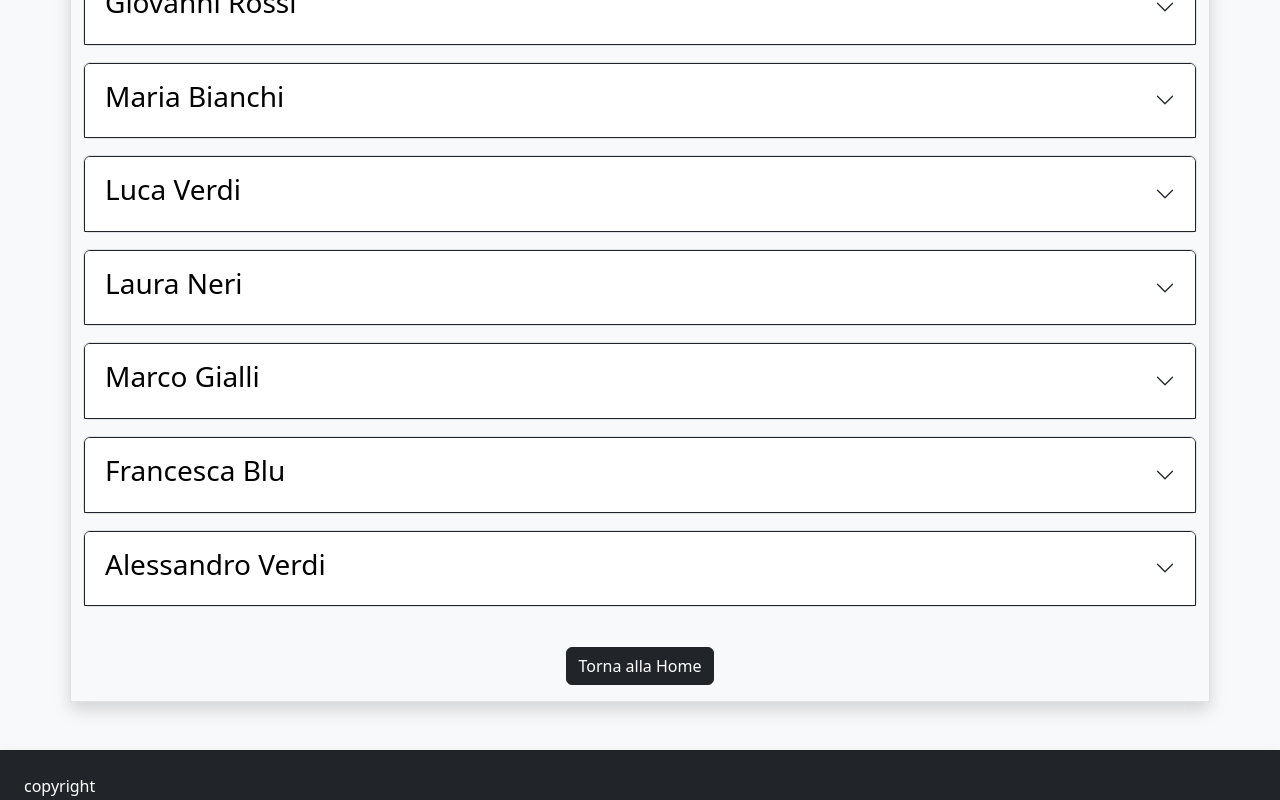
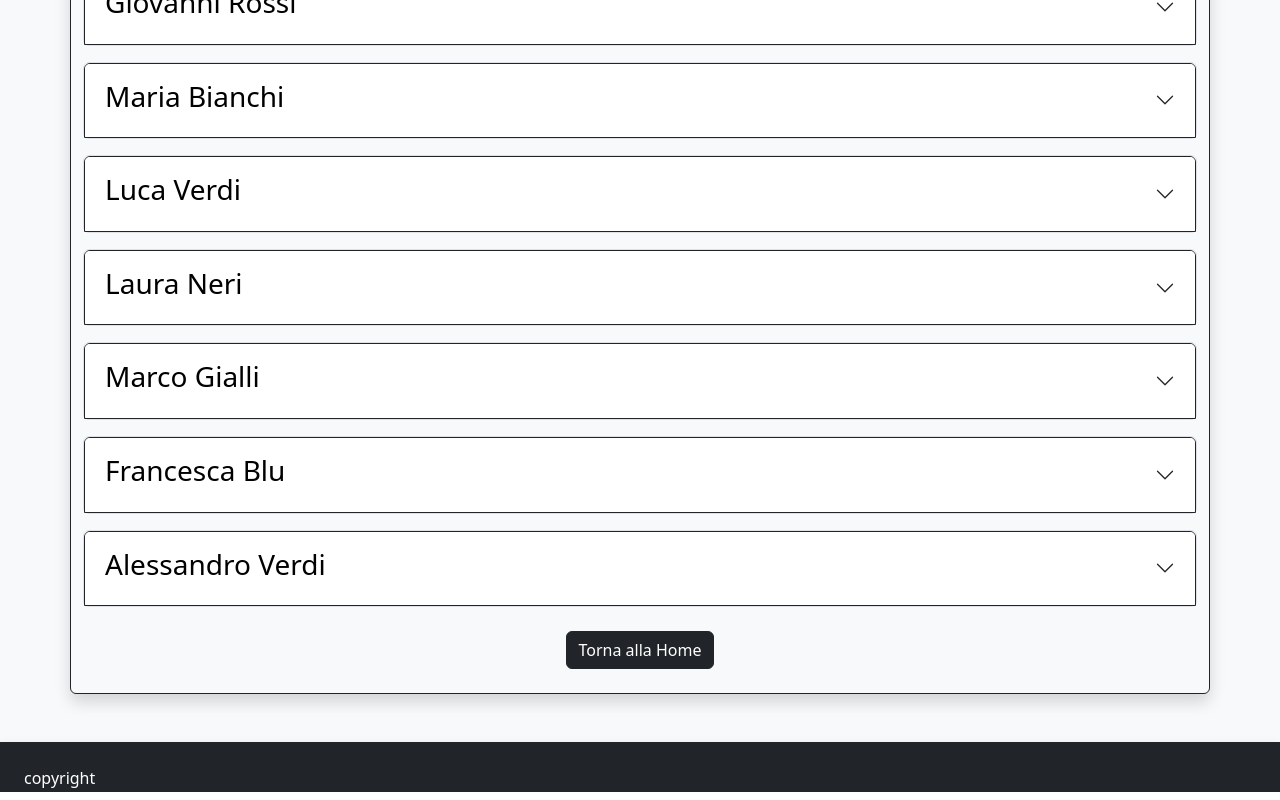
Before and after one commit to Pietroo03/Web-App-Gite, a React (Vite) app: page /trip/1 in a window 1280 px wide. Shown: the part 329-1129 px from the top of the page. Built offline with nearby package versions, Linux system fonts and the light colour scheme.

Commit message:
add changes style

```diff
--- a/src/components/TripsCard.jsx
+++ b/src/components/TripsCard.jsx
@@ -10,7 +10,7 @@ export default function TripsCard() {
                     {
                         trips.map(trip => (
                             <div className="col" key={trip.id}>
-                                <div className="card shadow my-3">
+                                <div className="card border-dark shadow my-3">
                                     <div className="card-body">
                                         <h1 className="card-title">
                                             {trip.destinazione}
--- a/src/pages/TripPage.jsx
+++ b/src/pages/TripPage.jsx
@@ -15,7 +15,7 @@ export default function TripPage() {
         setOpenAccordionId(prevId => (prevId === id ? null : id))
     }
     return (
-        <div className="container border shadow">
+        <div className="container border rounded border-dark shadow">
 
             {
                 <div className="my-3 d-flex align-items-center justify-content-center">
@@ -39,7 +39,7 @@ export default function TripPage() {
                     )}
                 </div>
             </div>
-            <div className="text-center my-3">
+            <div className="text-center mb-4">
                 <Link to="/" className="btn btn-dark ">
                     Torna alla Home
                 </Link>
```
